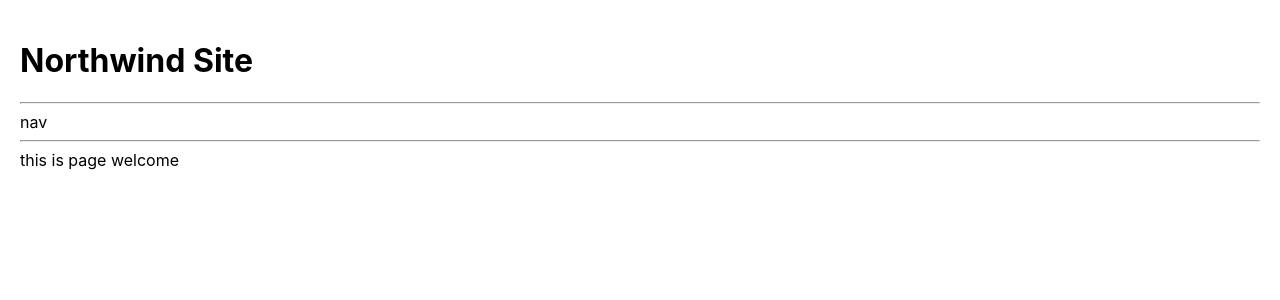
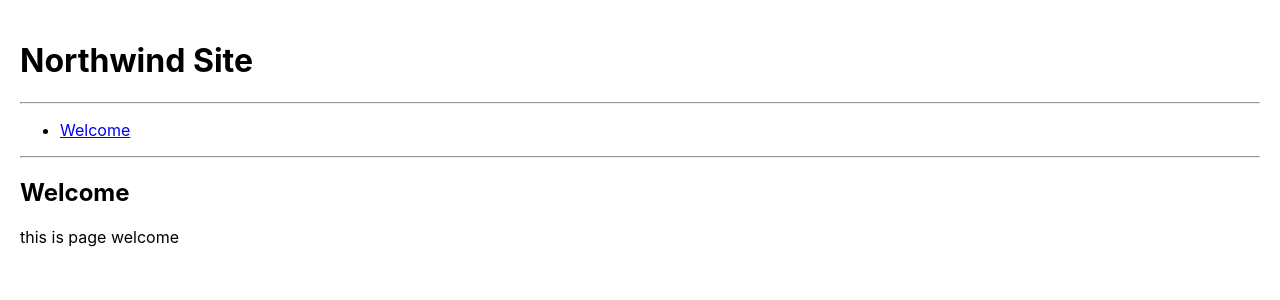
Before and after one commit to edwardtanguay/react-northwind-es6-functions-d03-2, a React (Create React App) app: page / in a window 1280 px wide. Shown: the top 300 px of the page. Built offline with nearby package versions, Linux system fonts and the light colour scheme.

Commit message:
welcome menu link works

```diff
--- a/src/App.js
+++ b/src/App.js
@@ -4,6 +4,7 @@ import { PageWelcome } from './pages/PageWelcome';
 import { PageCustomers } from './pages/PageCustomers';
 import { PageOrders } from './pages/PageOrders';
 import { PageProducts } from './pages/PageProducts';
+import { Nav } from './components/Nav';
 
 function App() {
 
@@ -11,7 +12,7 @@ function App() {
 		<div className="App">
 			<h1>Northwind Site</h1>
 			<hr />
-			<nav>nav</nav>
+			<Nav/>
 			<hr />
 
 			<Routes>
--- /dev/null
+++ b/src/components/Nav.js
@@ -0,0 +1,10 @@
+import { NavLink } from 'react-router-dom';
+export const Nav = () => {
+	return (
+		<nav>
+			<ul>
+				<li><NavLink to="/">Welcome</NavLink></li>
+			</ul>
+		</nav>
+	)
+}
--- a/src/pages/PageWelcome.js
+++ b/src/pages/PageWelcome.js
@@ -1,5 +1,8 @@
 export const PageWelcome = () => {
 	return (
-		<div>this is page welcome</div>
+		<>
+			<h2>Welcome</h2>
+			<div>this is page welcome</div>
+		</>
 	)
 }
```
Also changed, not shown: dev/notes.txt.
